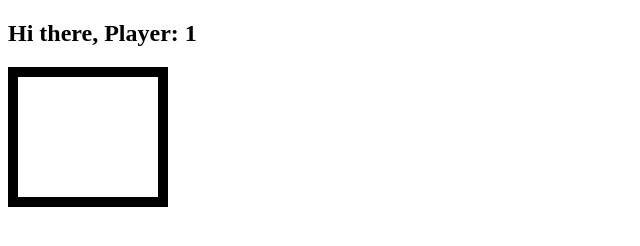
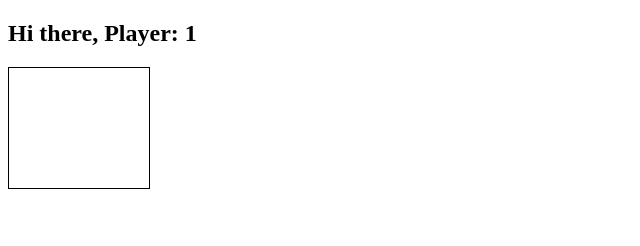
Before and after one commit to strawberryrusty/Connect-Four, a plain HTML site: page index.html in a window 1280 px wide. Shown: the whole page, without its empty margins (0-640 px from the left). Drawn offline with Linux system fonts and the light colour scheme.

Commit message:
players colors changed

```diff
--- a/index.html
+++ b/index.html
@@ -11,7 +11,18 @@
     <h2> Hi there, Player: <span id="current-player">1</span></h2>
     <h2 id="endresult"></h3>
 
+
+
   <div class="element">
+      <div></div>
+      <div></div>
+      <div></div>
+      <div></div>
+      <div></div>
+      <div></div>
+      <div></div>
+      <div></div>
+      <div></div>
       <div></div>
       <div></div>
       <div></div>
@@ -53,5 +64,6 @@
       <div class="taken"></div>
       <div class="taken"></div>
     </div>
+
   </body>
 </html>
--- a/style.css
+++ b/style.css
@@ -1,5 +1,5 @@
 .element {
-  border: 10px solid;
+  border: 1px solid;
   display: flex;
   flex-wrap: wrap;
   height: 120px;
@@ -13,11 +13,11 @@
 
 
 .player-one {
-    background-color: red;
+    background-color: orange;
     border-radius: 10px;
   }
 
 .player-two {
-    background-color: blue;
+    background-color: green;
     border-radius: 10px;
   }
```
